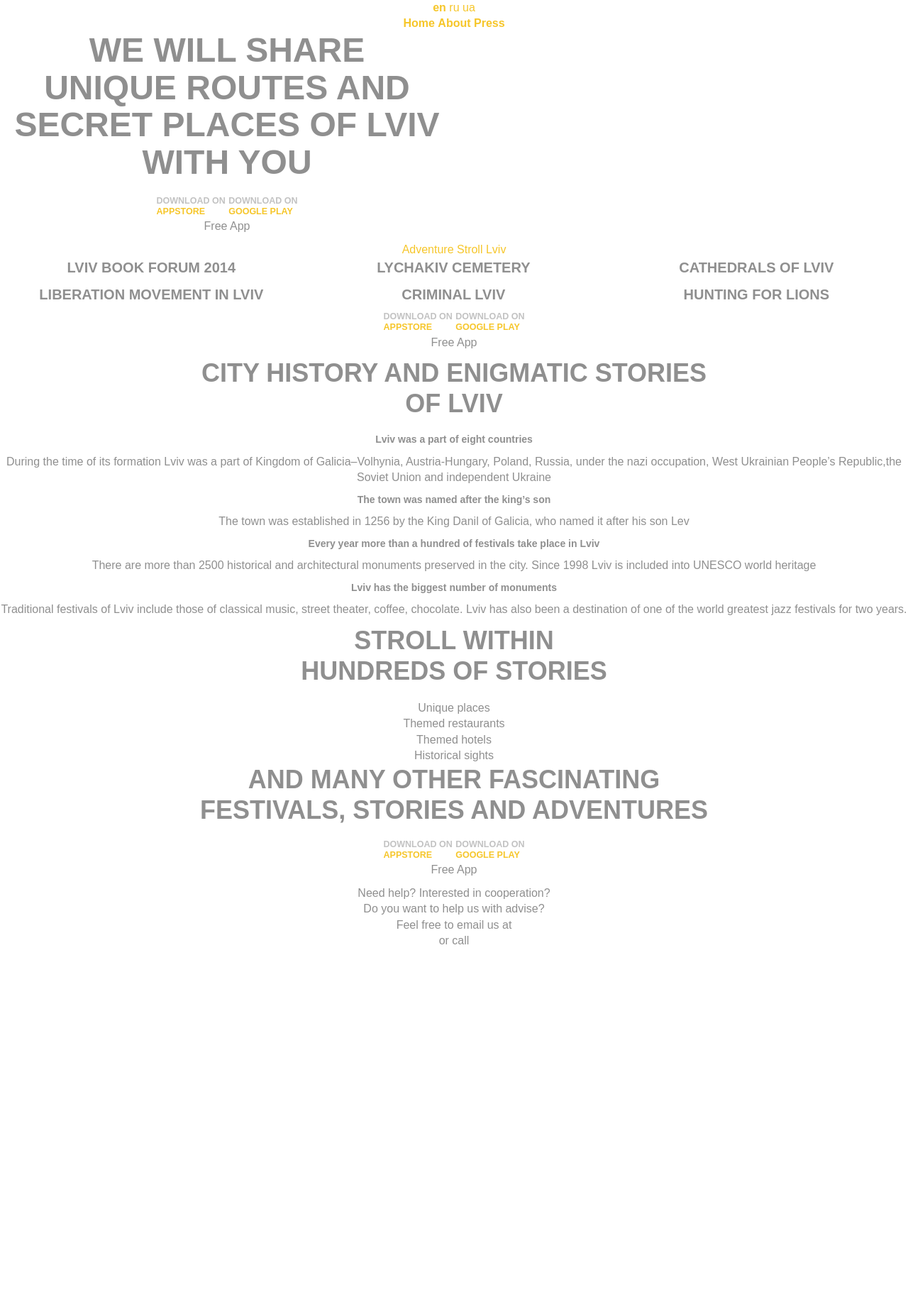
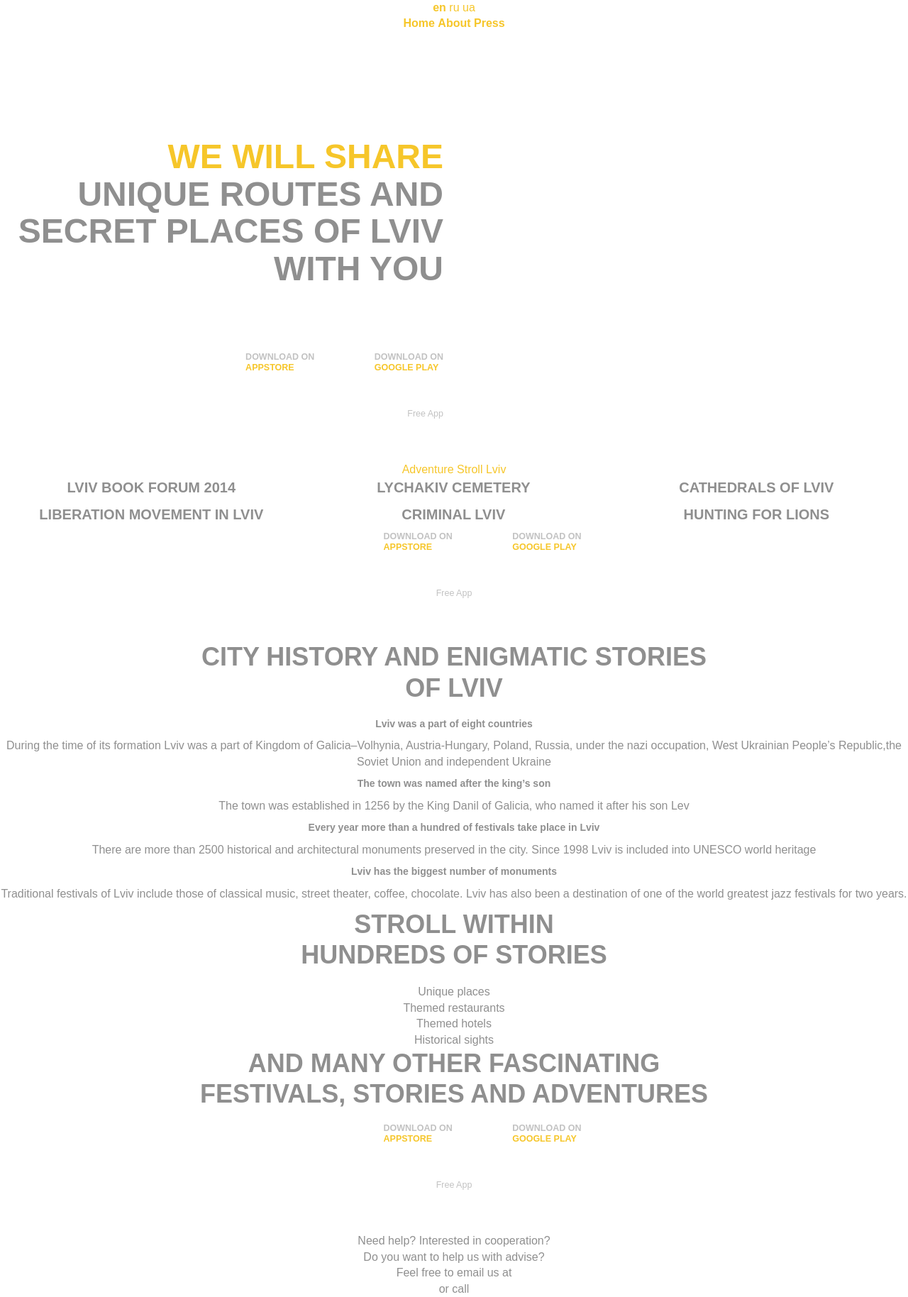
Before and after one commit to tripme/tripme.github.io, a Jekyll site: the page built from _posts/en/0001-01-20-home.md, in a window 1280 px wide. Shown: the whole page at 71% size. Built offline with Jekyll 4.4.1, drawn with Linux system fonts in a browser that asks for light colours; some web fonts are replaced; before the commit the page ends 1337 px from its top, so only the background shows below that.

Commit message:
add some index styles

```diff
--- a/_includes/index.html
+++ b/_includes/index.html
@@ -1,6 +1,7 @@
+<div class="index-page">
 	<div class="container-fluid">
 		<div class="row">
-		<div class="col-sm-6">
+			<div class="col-sm-6 text-right">
 
 				<h1>{{ site.data.l10n.t[page.lang].home.wewillshare }}</h1>
 				{% include golden-links.html %}
@@ -64,3 +65,4 @@
 	<div>{{ site.data.l10n.t[page.lang].global.needhelp }}</div>
 	<div>{{ site.data.l10n.t[page.lang].global.mailus }}</div>
 	<div>{{ site.data.l10n.t[page.lang].global.callus }}</div>
+</div>
--- a/assets/css/1-tools/_custom-bootstrap.scss
+++ b/assets/css/1-tools/_custom-bootstrap.scss
@@ -4,15 +4,30 @@ custom bootstrap
 
 // * {
 // 	-webkit-box-sizing: border-box;
-// 	-moz-box-sizing: border-box;
-// 	box-sizing: border-box;
+// 		 -moz-box-sizing: border-box;
+// 					box-sizing: border-box;
 // }
 // *:before,
 // *:after {
 // 	-webkit-box-sizing: border-box;
-// 	-moz-box-sizing: border-box;
-// 	box-sizing: border-box;
+// 		 -moz-box-sizing: border-box;
+// 					box-sizing: border-box;
 // }
+
+
+.text-left {
+	text-align: left;
+}
+.text-right {
+	text-align: right;
+}
+.text-center {
+	text-align: center;
+}
+.text-justify {
+	text-align: justify;
+}
+
 
 .container {
 	margin-right: auto;
--- a/assets/css/2-base/_base.scss
+++ b/assets/css/2-base/_base.scss
@@ -30,6 +30,9 @@ h1 {
 	line-height: 1.1;
 	text-transform: uppercase;
 	margin: 0 0 20px;
+	span {
+		color: $accent-color;
+	}
 }
 h2 {
 	font-size: 36px;
@@ -105,3 +108,66 @@ img::-moz-selection {
 body {
 	-webkit-tap-highlight-color: $selection-color;
 }
+
+
+
+
+
+
+
+
+
+
+
+
+
+
+/**
+* Header
+* ----------------------------------------------------------------------------
+*/
+nav.lang {
+	a.en:lang(en),
+	a.ua:lang(ua),
+	a.ru:lang(ru){
+		font-weight: 700;
+	}
+}
+
+nav.pages {
+	a {
+		font-weight: 700;
+	}
+}
+
+nav.golden-links {
+	a {
+		display: inline-block;
+		text-transform: uppercase;
+		text-align: left;
+		font-weight: 700;
+		font-size: 12.5px;
+		line-height: 1.2;
+		span {
+			color: #c2c2c2;
+		}
+		&:hover {
+			span {
+				color: inherit;
+			}
+		}
+	}
+	p {
+		color: #c2c2c2;
+		font-size: 12.5px;
+		line-height: 1.2;
+	}
+}
+
+
+
+article.isotope-item {
+	float: left;
+	width: 33.3333333333333333333%;
+	@include media("<=tablet") {width: 100%;}
+}
--- a/assets/css/4-pages/_index-page.scss
+++ b/assets/css/4-pages/_index-page.scss
@@ -2,46 +2,18 @@
 /* # INDEX PAGE
 /*-------------------------------------------------------------------------*/
 
-
-/**
-* Header
-* ----------------------------------------------------------------------------
-*/
-nav.lang {
-	a.en:lang(en),
-	a.ua:lang(ua),
-	a.ru:lang(ru){
-		font-weight: 700;
+.index-page {
+	h1 {
+		margin-top: 150px;
+		margin-bottom: 90px;
 	}
-}
-
-nav.pages {
-	a {
-		font-weight: 700;
-	}
-}
-
-nav.golden-links {
-	a {
-		display: inline-block;
-		text-transform: uppercase;
-		text-align: left;
-		font-weight: 700;
-		font-size: 12.5px;
-		line-height: 1.2;
-		span {
-			color: #c2c2c2;
+	nav.golden-links {
+		a {
+			margin-left: 80px;
+			margin-bottom: 50px;
 		}
-		&:hover {
-			span {
-				color: inherit;
-			}
+		p {
+			margin-bottom: 60px;
 		}
 	}
 }
-
-article.isotope-item {
-	float: left;
-	width: 33.3333333333333333333%;
-	@include media("<=tablet") {width: 100%;}
-}
```
Lines whose indentation alone changed are shown as unchanged.
